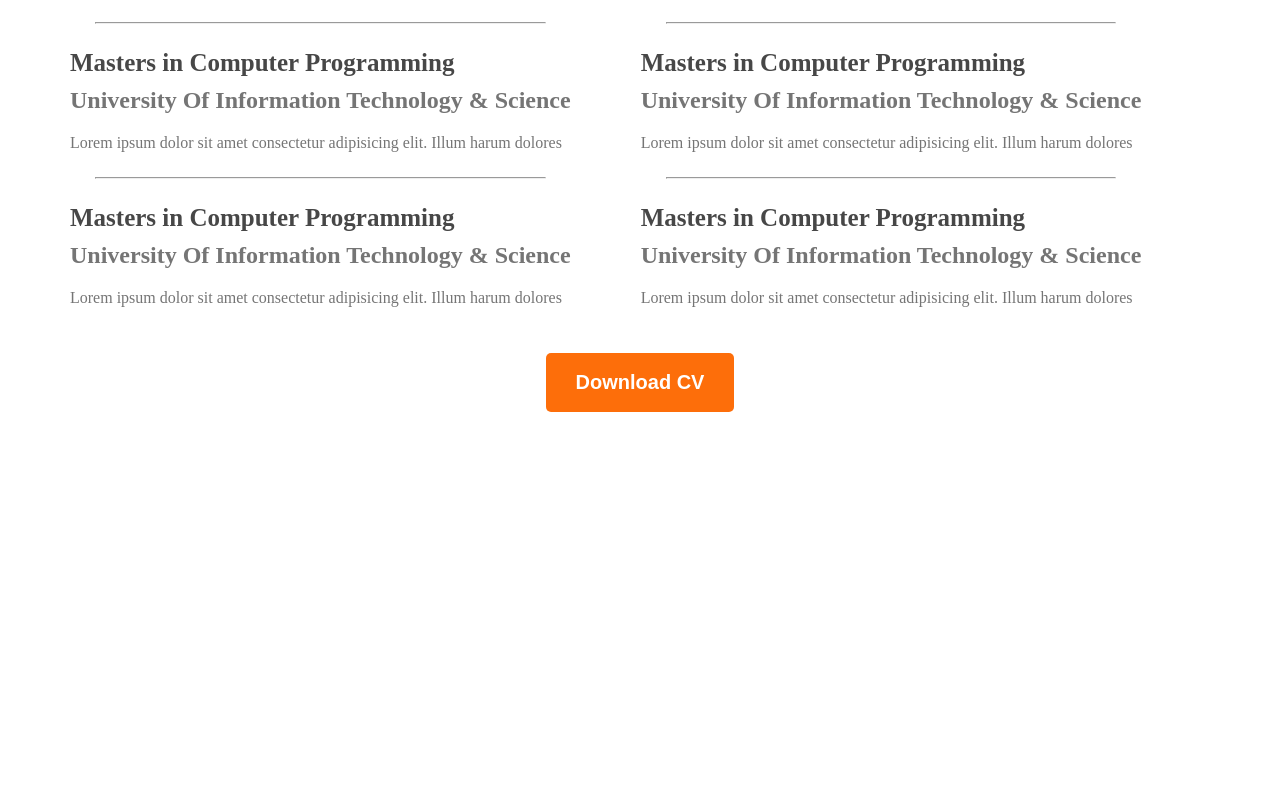
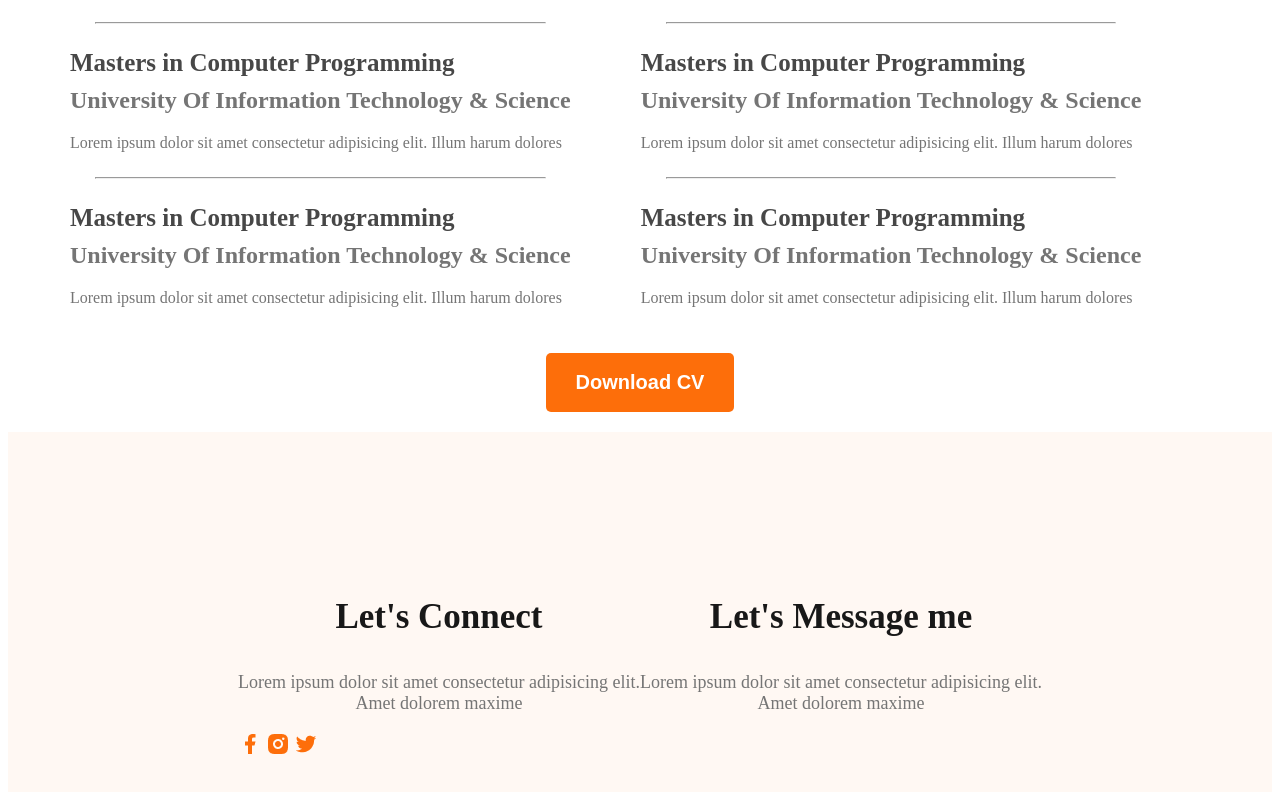
Before and after one commit to Smart-imran/web-developer-portfolio, a plain HTML site: page index.html in a window 1280 px wide. Shown: the part 2370-3162 px from the top of the page. Before the commit the page ends 2790 px from the top, so only its background shows below. Drawn offline with nearby package versions, Linux system fonts and the light colour scheme.

Commit message:
footer 10%

```diff
--- a/index.html
+++ b/index.html
@@ -134,19 +134,22 @@
                     <div class="resume-item">
                         <h3 class="resume-item-title">Masters in Computer Programming</h3>
                         <h2 class="resume-item-institute">University Of Information Technology & Science</h2>
-                        <p class="resume-item-description">Lorem ipsum dolor sit amet consectetur adipisicing elit. Illum harum dolores </p>
+                        <p class="resume-item-description">Lorem ipsum dolor sit amet consectetur adipisicing elit.
+                            Illum harum dolores </p>
                     </div>
                     <hr>
                     <div class="resume-item">
                         <h3 class="resume-item-title">Masters in Computer Programming</h3>
                         <h2 class="resume-item-institute">University Of Information Technology & Science</h2>
-                        <p class="resume-item-description">Lorem ipsum dolor sit amet consectetur adipisicing elit. Illum harum dolores </p>
+                        <p class="resume-item-description">Lorem ipsum dolor sit amet consectetur adipisicing elit.
+                            Illum harum dolores </p>
                     </div>
                     <hr>
                     <div class="resume-item">
                         <h3 class="resume-item-title">Masters in Computer Programming</h3>
                         <h2 class="resume-item-institute">University Of Information Technology & Science</h2>
-                        <p class="resume-item-description">Lorem ipsum dolor sit amet consectetur adipisicing elit. Illum harum dolores </p>
+                        <p class="resume-item-description">Lorem ipsum dolor sit amet consectetur adipisicing elit.
+                            Illum harum dolores </p>
                     </div>
 
                 </div>
@@ -157,19 +160,22 @@
                     <div class="resume-item">
                         <h3 class="resume-item-title">Masters in Computer Programming</h3>
                         <h2 class="resume-item-institute">University Of Information Technology & Science</h2>
-                        <p class="resume-item-description">Lorem ipsum dolor sit amet consectetur adipisicing elit. Illum harum dolores </p>
+                        <p class="resume-item-description">Lorem ipsum dolor sit amet consectetur adipisicing elit.
+                            Illum harum dolores </p>
                     </div>
                     <hr>
                     <div class="resume-item">
                         <h3 class="resume-item-title">Masters in Computer Programming</h3>
                         <h2 class="resume-item-institute">University Of Information Technology & Science</h2>
-                        <p class="resume-item-description">Lorem ipsum dolor sit amet consectetur adipisicing elit. Illum harum dolores </p>
+                        <p class="resume-item-description">Lorem ipsum dolor sit amet consectetur adipisicing elit.
+                            Illum harum dolores </p>
                     </div>
                     <hr>
                     <div class="resume-item">
                         <h3 class="resume-item-title">Masters in Computer Programming</h3>
                         <h2 class="resume-item-institute">University Of Information Technology & Science</h2>
-                        <p class="resume-item-description">Lorem ipsum dolor sit amet consectetur adipisicing elit. Illum harum dolores </p>
+                        <p class="resume-item-description">Lorem ipsum dolor sit amet consectetur adipisicing elit.
+                            Illum harum dolores </p>
                     </div>
 
                 </div>
@@ -183,8 +189,24 @@
         </section>
     </main>
 
-    <footer>
+    <footer class="footer">
+        <div class="footer-column">
+            <h3 class="section-title">Let's Connect</h3>
+            <p class="section-description">Lorem ipsum dolor sit amet consectetur adipisicing elit. Amet dolorem maxime
+            </p>
 
+            <div class="social-links">
+                <a href=""><img src="./images/icons/facebook.png" alt=""></a>
+                <a href=""><img src="./images/icons/insta.png" alt=""></a>
+                <a href=""><img src="./images/icons/twitter.png" alt=""></a>
+            </div>
+        </div>
+
+        <div class="footer-column">
+            <h3 class="section-title">Let's Message me</h3>
+            <p class="section-description">Lorem ipsum dolor sit amet consectetur adipisicing elit. Amet dolorem maxime
+            </p>
+        </div>
     </footer>
 
 </body>
--- a/style/portfolio2.css
+++ b/style/portfolio2.css
@@ -199,3 +199,15 @@ main section{
     margin-top: 30px;
     text-align: center;
 }
+
+
+
+/* footer style */
+
+.footer{
+    display: flex;
+    justify-content: space-between;
+    padding: 130px 230px;
+    margin-top: 20px;
+    background: #FFF8F3;
+}
```
